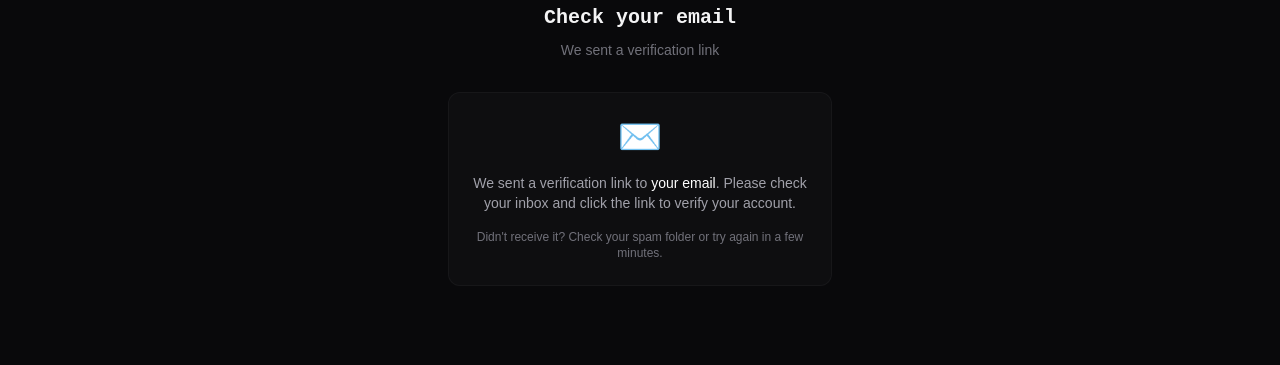
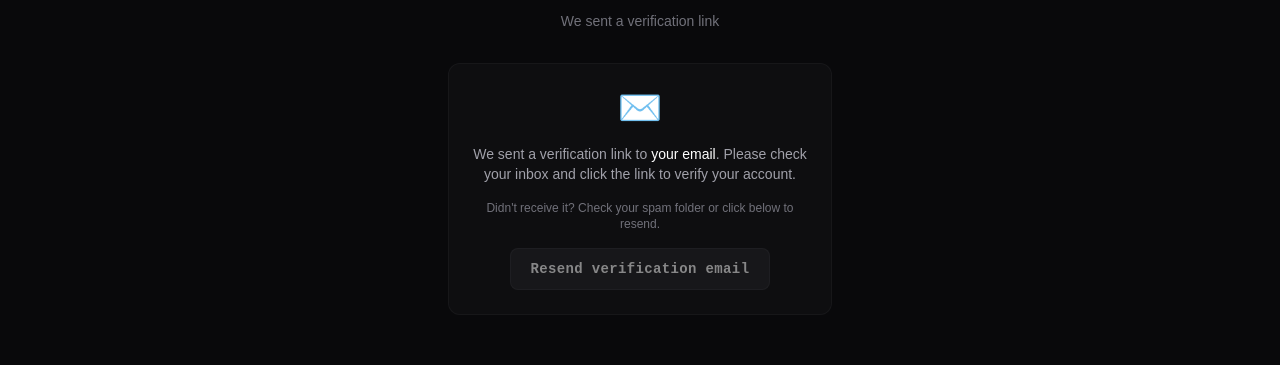
Before and after one commit to samuelbrhane/TokVigil, a Next.js app in the folder frontend/: page /verify-email in a window 1280 px wide. Shown: the part 267-632 px from the top of the page. Built offline with nearby package versions, Linux system fonts and the light colour scheme; no server answers.

Commit message:
feat(auth): add public resend verification endpoint and update verify-email page with resend button

```diff
--- a/frontend/src/app/(public)/verify-email/page.tsx
+++ b/frontend/src/app/(public)/verify-email/page.tsx
@@ -1,12 +1,29 @@
 "use client";
 
-import { Suspense } from "react";
+import { Suspense, useState } from "react";
 import { useSearchParams } from "next/navigation";
 import { AuthLayout } from "@/components/auth";
+import { Button } from "@/components/ui";
+import { resendVerification } from "@/lib/auth";
 
 function VerifyEmailContent() {
   const searchParams = useSearchParams();
-  const email = searchParams.get("email") || "your email";
+  const email = searchParams.get("email") || "";
+  const [sent, setSent] = useState(false);
+  const [loading, setLoading] = useState(false);
+
+  const handleResend = async () => {
+    if (!email) return;
+    setLoading(true);
+    try {
+      await resendVerification(email);
+      setSent(true);
+    } catch {
+      // silent fail
+    } finally {
+      setLoading(false);
+    }
+  };
 
   return (
     <AuthLayout title="Check your email" subtitle="We sent a verification link">
@@ -14,13 +31,26 @@ function VerifyEmailContent() {
         <div className="text-4xl">✉️</div>
         <p className="text-surface-400 text-sm">
           We sent a verification link to{" "}
-          <span className="text-white font-medium">{email}</span>. Please check
-          your inbox and click the link to verify your account.
+          <span className="text-white font-medium">
+            {email || "your email"}
+          </span>
+          . Please check your inbox and click the link to verify your account.
         </p>
         <p className="text-surface-500 text-xs">
-          Didn't receive it? Check your spam folder or try again in a few
-          minutes.
+          Didn't receive it? Check your spam folder or click below to resend.
         </p>
+        {sent ? (
+          <p className="text-brand-500 text-sm">Verification link resent!</p>
+        ) : (
+          <Button
+            variant="secondary"
+            className="mt-2"
+            onClick={handleResend}
+            disabled={loading || !email}
+          >
+            {loading ? "Sending..." : "Resend verification email"}
+          </Button>
+        )}
       </div>
     </AuthLayout>
   );
--- a/frontend/src/lib/auth.ts
+++ b/frontend/src/lib/auth.ts
@@ -64,3 +64,12 @@ export function isAuthenticated(): boolean {
     typeof window !== "undefined" && !!localStorage.getItem("access_token")
   );
 }
+
+export async function resendVerification(
+  email: string,
+): Promise<MessageResponse> {
+  return api<MessageResponse>("/auth/resend-verification-public", {
+    method: "POST",
+    body: JSON.stringify({ email }),
+  });
+}
```
Also changed, not shown: 1 other file (tests, documents, lock files or other folders).
